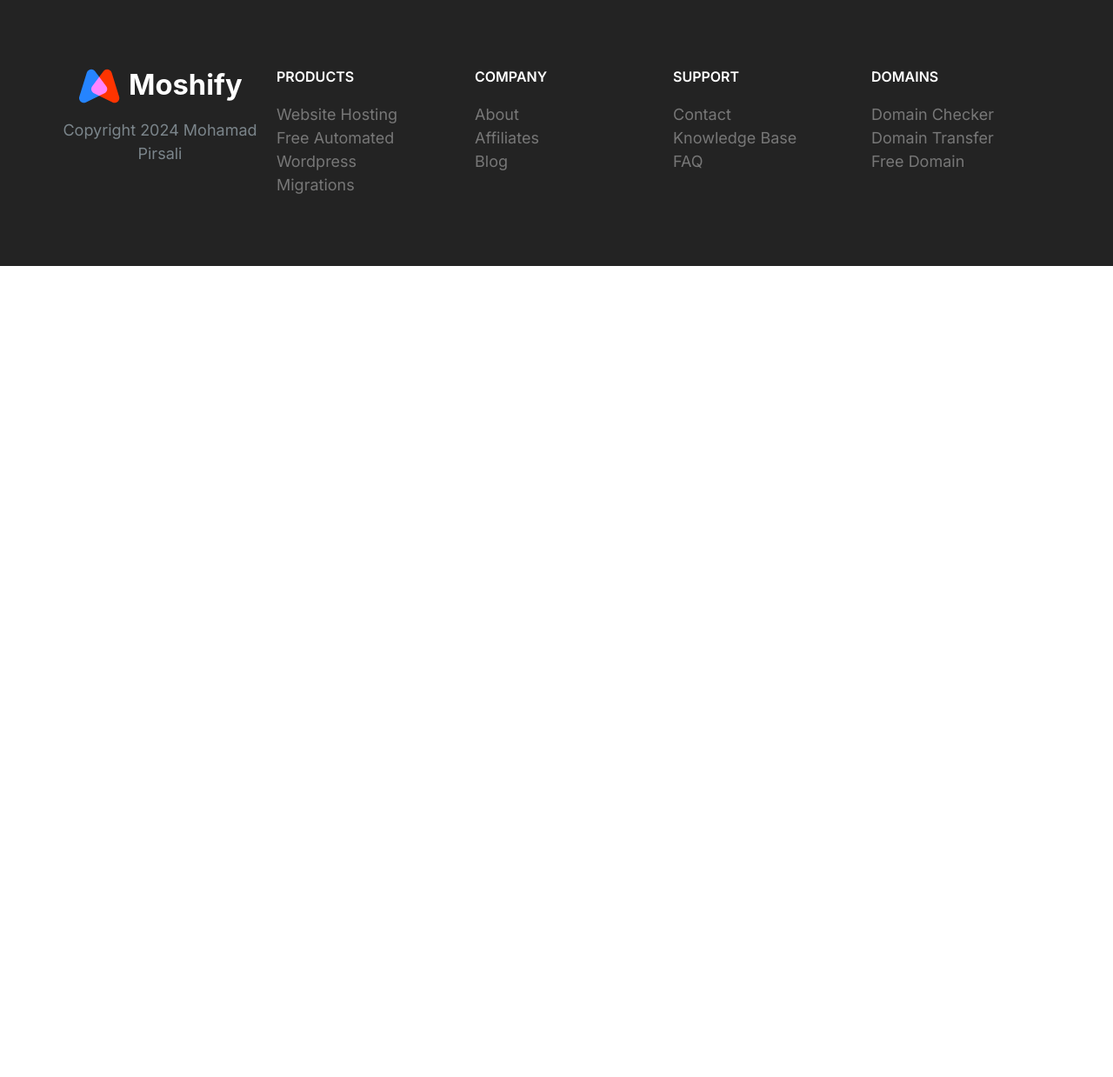
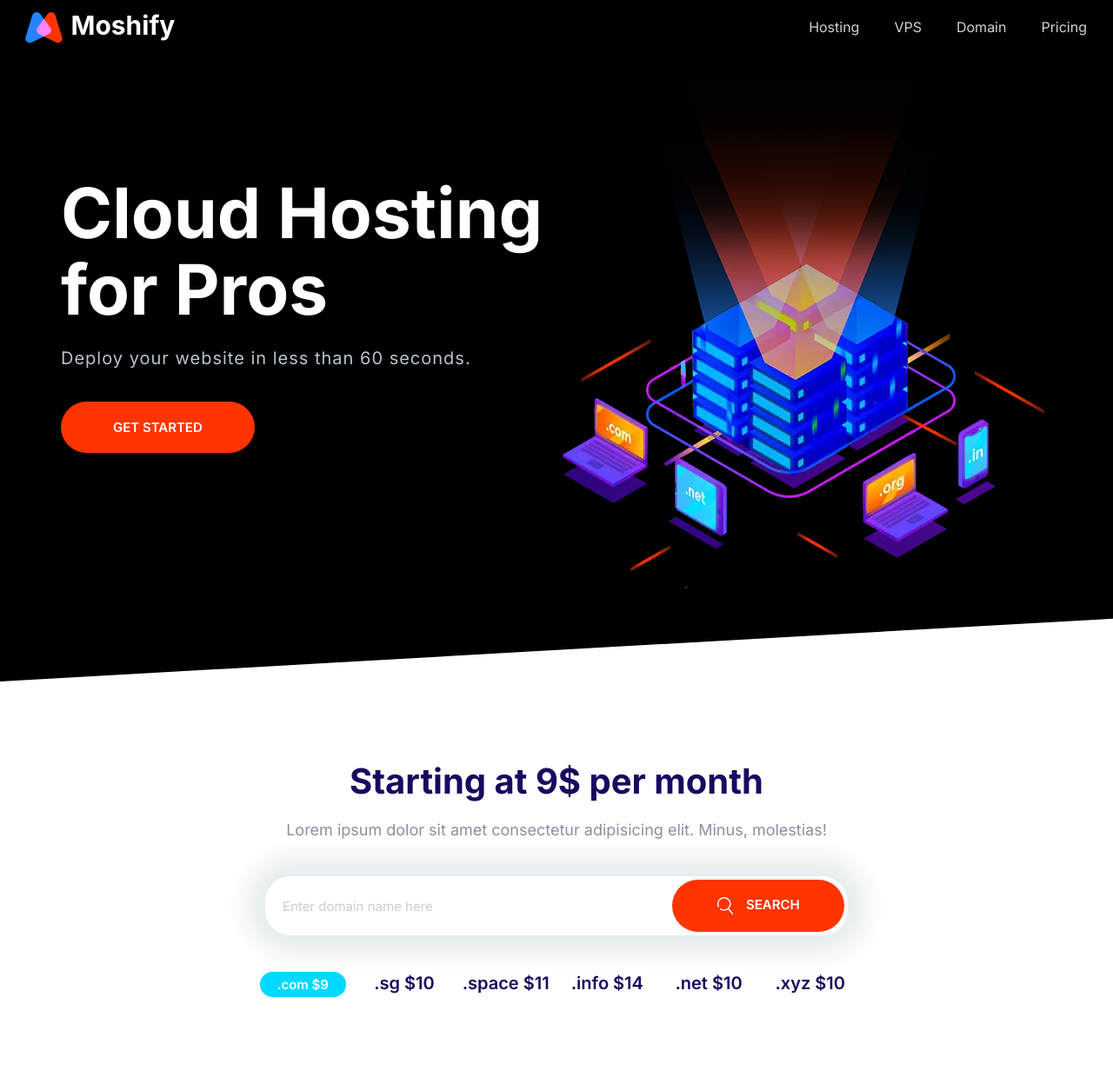
Before and after one commit to mohamadpirsali/Mohify, a plain HTML site: page index.html in a window 1280 px wide. Shown: the whole page at 87% size. Before the commit the page ends 800 px from the top, so only its background shows below. Drawn offline with Linux system fonts and the light colour scheme.

Commit message:
troubleshoot the domain block

```diff
--- a/css/styles.css
+++ b/css/styles.css
@@ -198,7 +198,7 @@ text-decoration: none;
     font-weight: 600;
     margin: 1rem 0;
     outline: 0;
-    padding:2rem 4rem;
+    padding:2rem 4vw;
     text-align: center;
     text-transform: uppercase;
     white-space: nowrap;
@@ -278,6 +278,7 @@ text-decoration: none;
     border:0;
     flex-grow: 1;
     padding: 1.5rem 2rem;
+    width: 0;
  }
 
 .input-group .btn{
@@ -686,8 +687,9 @@ text-decoration: none;
 }
 
 .block-domain__prices{
+    color: var(--color-headings);
     display: grid;
-    grid-template-columns: repeat(3 , 1fr);
+    grid-template-columns: repeat(2 , 1fr);
     grid-template-rows: repeat(2 , 6rem);
     font-size: 2rem;
     font-weight: 600;
--- a/index.html
+++ b/index.html
@@ -14,74 +14,69 @@
     <link rel="stylesheet" href="css/styles.css" />
   </head>
   <body>
-    <footer class="block block--dark footer">
-      <div class="container grid footer__sections">
-        <section class="collapsible collapsible--expanded footer__section">
-          <div class="collapsible__header">
-            <h2 class="collapsible__heading footer__heading">PRODUCTS</h2>
-            <svg class="icon icon--white collapsible__chevron">
-              <use href="icons/sprite.svg#chevron"></use>
+    <header>
+      <nav class="nav collapsible">
+        <a class="nav__brand" href="/"
+          ><img src="icons/logo.svg" alt="logo"
+        /></a>
+        <svg class="icon icon--white nav__toggler">
+          <use xlink:href="icons/sprite.svg#menu"></use>
         </svg>
-          </div>
-          <div class="collapsible__content">
-            <ul class="list">
-              <li><a href="#">Website Hosting</a></li>
-              <li><a href="#">Free Automated Wordpress</a></li>
-              <li><a href="#">Migrations</a></li>
+        <ul class="list nav__list collapsible__content">
+          <li class="nav__item"><a href="#">Hosting</a></li>
+          <li class="nav__item"><a href="#">VPS</a></li>
+          <li class="nav__item"><a href="#">Domain</a></li>
+          <li class="nav__item"><a href="#">Pricing</a></li>
         </ul>
+      </nav>
+    </header>
+    <section class="block block--dark block--skewed-left hero">
+      <div class="container grid grid--cols-2">
+        <header class="block__header hero__content">
+          <h1 class="block__heading">Cloud Hosting for Pros</h1>
+          <p class="hero__tagline">
+            Deploy your website in less than 60 seconds.
+          </p>
+          <a href="" class="btn btn--accent btn--stretched">Get Started</a>
+        </header>
+        <picture>
+          <source
+            type="image/webp"
+            srcset="images/banner.webp 1x, images/banner@2x.webp 2x" />
+          <source
+            type="image/png"
+            srcset="images/banner.png 1x, images/banner@2x.png 2x" />
+          <img class="hero__image" src="images/banner.png" alt=""
+        /></picture>
       </div>
     </section>
-        <section class="collapsible footer__section">
-          <div class="collapsible__header">
-            <h2 class="collapsible__heading footer__heading">COMPANY</h2>
-            <svg class="icon icon--white collapsible__chevron">
-              <use href="icons/sprite.svg#chevron"></use>
+    <section class="block container block-domain">
+      <header class="block__header">
+        <h2>Starting at 9$ per month</h2>
+        <p>
+          Lorem ipsum dolor sit amet consectetur adipisicing elit. Minus,
+          molestias!
+        </p>
+      </header>
+      <div class="input-group">
+        <input type="text" class="input" placeholder="Enter domain name here" />
+        <button class="btn btn--accent">
+          <svg class="icon icon--primary">
+            <use xlink:href="icons/sprite.svg#search"></use>
           </svg>
+          search
+        </button>
       </div>
-          <div class="collapsible__content">
-            <ul class="list">
-              <li><a href="#">About </a></li>
-              <li><a href="#">Affiliates </a></li>
-              <li><a href="#">Blog </a></li>
+      <ul class="list block-domain__prices">
+        <li><span class="badge badge--secondary">.com $9</span></li>
+        <li>.sg $10</li>
+        <li>.space $11</li>
+        <li>.info $14</li>
+        <li>.net $10</li>
+        <li>.xyz $10</li>
       </ul>
-          </div>
     </section>
-        <section class="collapsible footer__section">
-          <div class="collapsible__header">
-            <h2 class="collapsible__heading footer__heading">SUPPORT</h2>
-            <svg class="icon icon--white collapsible__chevron">
-              <use href="icons/sprite.svg#chevron"></use>
-            </svg>
-          </div>
-          <div class="collapsible__content">
-            <ul class="list">
-              <li><a href="#">Contact </a></li>
-              <li><a href="#">Knowledge Base </a></li>
-              <li><a href="#">FAQ </a></li>
-            </ul>
-          </div>
-        </section>
-        <section class="collapsible footer__section">
-          <div class="collapsible__header">
-            <h2 class="collapsible__heading footer__heading">DOMAINS</h2>
-            <svg class="icon icon--white collapsible__chevron">
-              <use href="icons/sprite.svg#chevron"></use>
-            </svg>
-          </div>
-          <div class="collapsible__content">
-            <ul class="list">
-              <li><a href="#">Domain Checker </a></li>
-              <li><a href="#">Domain Transfer </a></li>
-              <li><a href="#">Free Domain </a></li>
-            </ul>
-          </div>
-        </section>
-        <div class="footer__brand">
-          <img src="images/logo.svg" alt="" />
-          <p class="footer_copyright">Copyright 2024 Mohamad Pirsali</p>
-        </div>
-      </div>
-    </footer>
+
     <script src="code/main.js"></script>
   </body>
 </html>
```
Also changed, not shown: playground.html (added, +44 -0 lines). Lines whose indentation alone changed are shown as unchanged.
